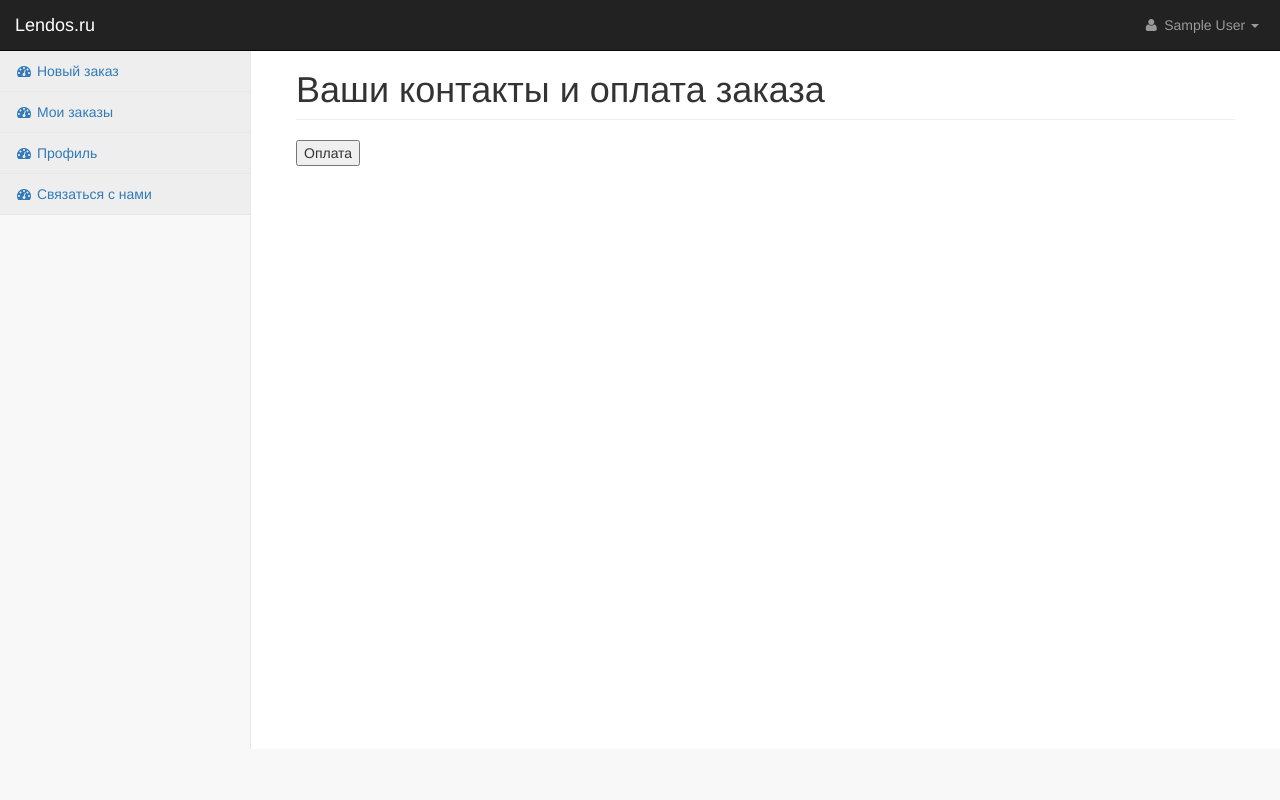
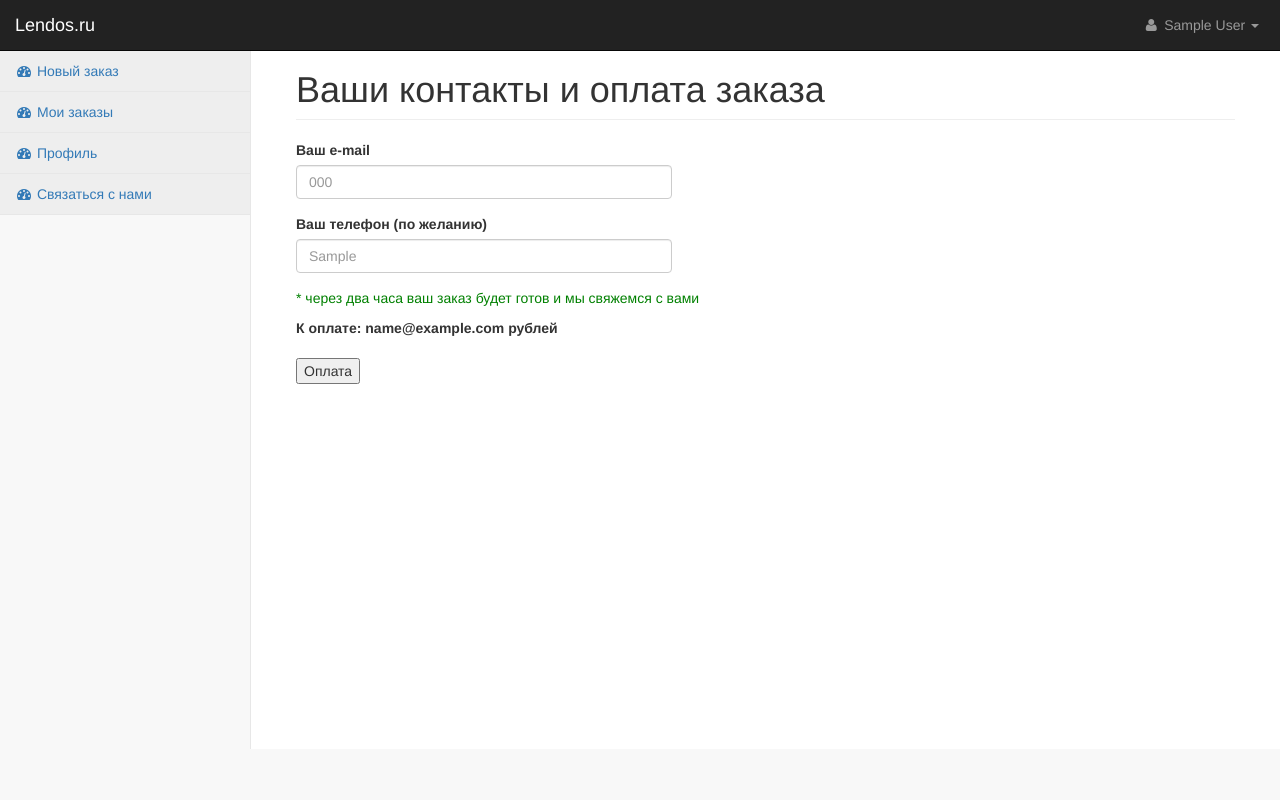
Before and after one commit to kerneq/lendos.ru, a PHP site: page /FINISH_ORDER.php in a window 1280 px wide. Run offline with PHP 8.4, Linux system fonts and the light colour scheme; the visitor is signed in with stand-in values (Sample User, id 1); tables that the repository leaves empty or names only in its code hold one stand-in row (values such as "Sample post").

Commit message:
do robokassa

```diff
--- a/FINISH_ORDER.php
+++ b/FINISH_ORDER.php
@@ -100,59 +100,6 @@ if (isset($_POST['exit'])){
     header("Location: index.php");
 }
 
-include_once 'authorisation/login.php';
-include_once 'authorisation/DataBase.php';
-$bd = new DataBase($hn,$un,$pw,$db);
-$result = $bd->take_inf();
-$result->data_seek(0);
-$row = $result->fetch_array(MYSQLI_NUM);
-$user_email = $row[3];
-$user_phone = $row[4];
-$result = $bd->out_orders();
-$rows = $result->num_rows-1;
-$result->data_seek($rows);
-$row = $result->fetch_array(MYSQLI_NUM);
-
-
-   // $bd->update(NULL, $_POST['email'], NULL, NULL, NULL);
-    $mrh_login = "lendosme";
-    $mrh_pass1 = "a1EH0K5FXTUfOfK5asP3";
-
-// номер заказа
-// number of order
-    $inv_id = $row[0];
-
-// описание заказа
-// order description
-    $inv_desc = "Вы успешно оплатили свой заказ, во вкладке заказ вы его увидите";
-
-// сумма заказа
-// sum of order
-    $out_summ = $row[7];
-
-// тип товара
-// code of goods
-    $shp_item = 1;
-
-// предлагаемая валюта платежа
-// default payment e-currency
-    $in_curr = "";
-
-// язык
-// language
-    $culture = "ru";
-
-// кодировка
-// encoding
-    $encoding = "utf-8";
-
-// формирование подписи
-// generate signature
-    $crc  = md5("$mrh_login:$out_summ:$inv_id:$mrh_pass1:Shp_item=$shp_item");
-    //header("Location: ../TEMPLATE.php");
-    //file_get_contents("https://auth.robokassa.ru/Merchant/Index.aspx?MerchantLogin=$mrh_login&OutSum=$out_summ&InvId=$inv_id&IncCurrLabel=$in_curr&Desc=$inv_desc&SignatureValue=$crc&Shp_item=$shp_item&Culture=$culture&Encoding=$encoding&IsTest=1");
-
-
 
 echo <<<_END
         <!-- Sidebar -->
@@ -179,6 +126,41 @@ echo <<<_END
     </nav>
 _END;
 
+include_once 'authorisation/login.php';
+include_once 'authorisation/DataBase.php';
+$bd = new DataBase($hn,$un,$pw,$db);
+$result = $bd->take_inf();
+$result->data_seek(0);
+$row = $result->fetch_array(MYSQLI_NUM);
+$user_email = $row[3];
+$user_phone = $row[4];
+$result = $bd->out_orders();
+$rows = $result->num_rows-1;
+$result->data_seek($rows);
+$row = $result->fetch_array(MYSQLI_NUM);
+
+// $bd->update(NULL, $_POST['email'], NULL, NULL, NULL);
+$mrh_login = "lendosme";
+//password1
+$mrh_pass1 = "a1EH0K5FXTUfOfK5asP3";
+// number of order
+$inv_id = $row[0];
+// order description
+$inv_desc = "Вы успешно оплатили свой заказ, во вкладке заказ вы его увидите";
+// sum of order
+$out_summ = $row[7];
+// code of goods
+$shp_item = 1;
+// default payment e-currency
+$in_curr = "";
+// language
+$culture = "ru";
+// encoding
+$encoding = "utf-8";
+// generate signature
+$crc  = md5("$mrh_login:$out_summ:$inv_id:$mrh_pass1:Shp_item=$shp_item");
+//parameter for testing 1 - test 0 - not test
+$IsTest=1;
 
 
 echo <<<_END
@@ -194,12 +176,29 @@ echo <<<_END
 
             <!-- ... Your content goes here ... -->
 
+    <form action='https://merchant.roboxchange.com/Index.aspx' method=POST>
+        <!-- e-mail -->
+                <div class="form-group">
+                    <label for="exampleInputEmail1">Ваш e-mail</label>
+                    <input type="email" class="form-control"
+                           id="exampleInputEmail1"
+                           placeholder="$user_email"
+                            style="width: 40%"
+                            name="email">
+                </div>
+                <!-- phone -->
+                <div class="form-group">
+                    <label for="exampleInputEmail1">Ваш телефон (по желанию)</label>
+                    <input type="text" class="form-control"
+                           id="exampleInputPhone"
+                           placeholder="$user_phone"
+                           style="width: 40%"
+                           name="phone">
+                </div>
 
-_END;
-
-
-echo <<<_END
-    <form action='https://merchant.roboxchange.com/Index.aspx' method=POST>
+                <p style="color: green">* через два часа ваш заказ будет готов и мы свяжемся с вами</p>
+                <b>К оплате: $row[7] рублей</b>
+                </br></br>
     <input type=hidden name=MrchLogin value=$mrh_login>
     <input type=hidden name=OutSum value=$out_summ>
     <input type=hidden name=InvId value=$inv_id>
@@ -208,16 +207,9 @@ echo <<<_END
     <input type=hidden name=Shp_item value='$shp_item'>
     <input type=hidden name=IncCurrLabel value=$in_curr>
     <input type=hidden name=Culture value=$culture>
-    <input type=hidden name=IsTest value=1>
+    <input type=hidden name=IsTest value=$IsTest>
     <input type=submit value='Оплата'>
     </form>
-_END;
-
-echo <<<_END
-
-
-
-
         </div>
     </div>
 
```
